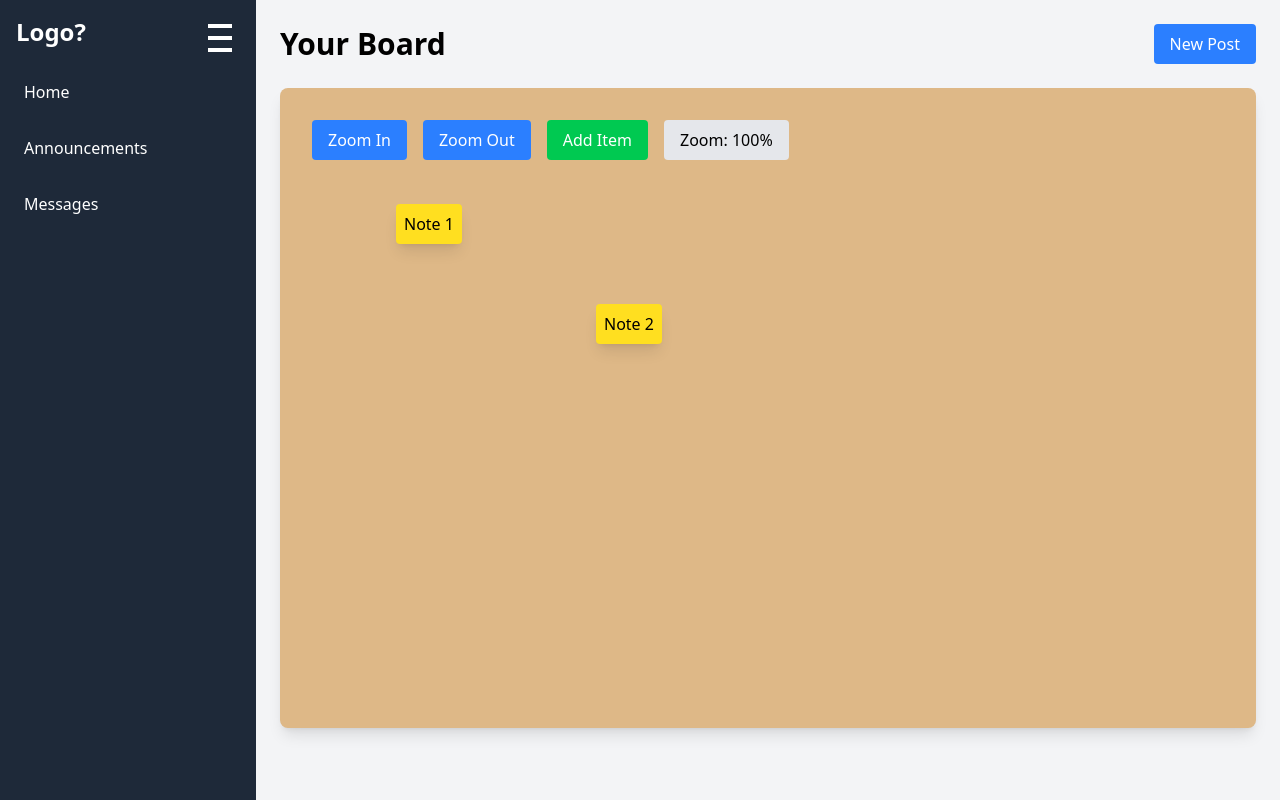
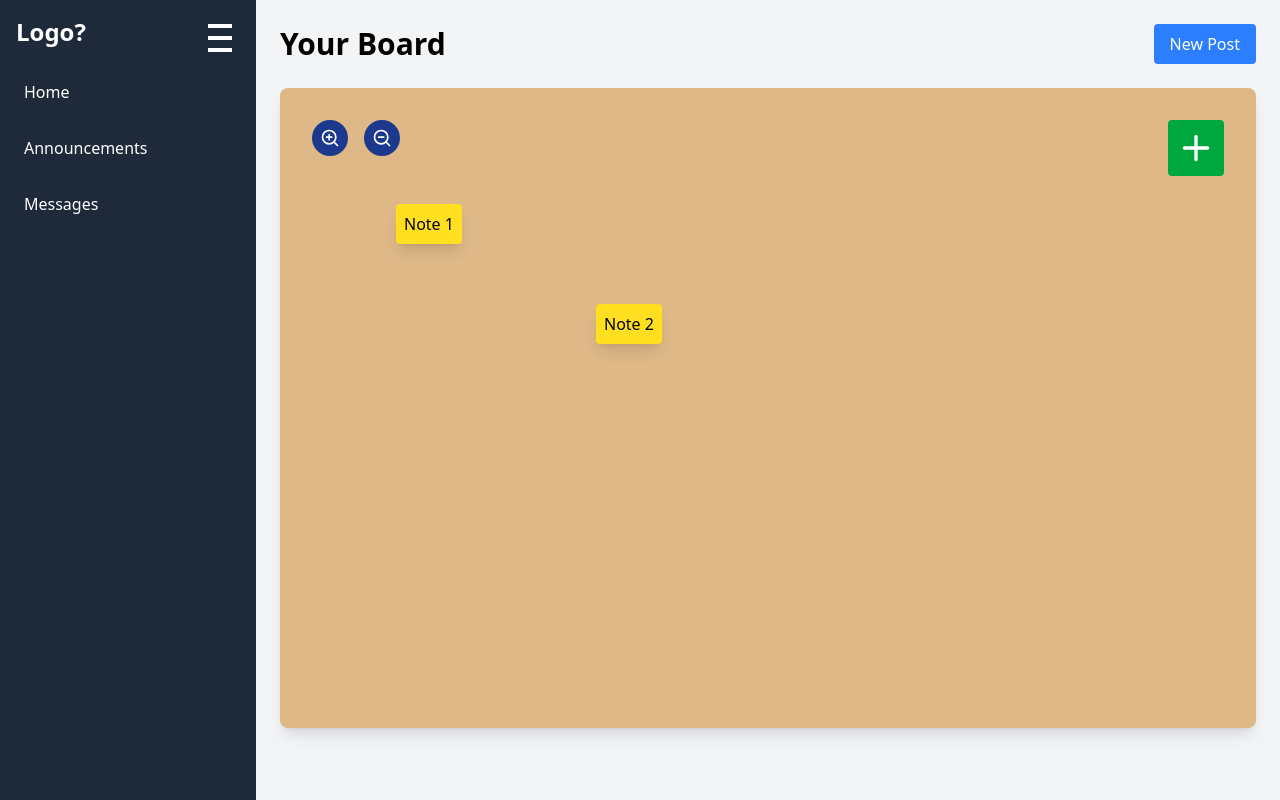
Before and after one commit to beng2004/HackTCNJ-2025, a React (Vite) app: page / in a window 1280 px wide. Built offline with nearby package versions, Linux system fonts and the light colour scheme.

Commit message:
update board UI

```diff
--- a/package.json
+++ b/package.json
@@ -11,6 +11,7 @@
   },
   "dependencies": {
     "@tailwindcss/vite": "^4.0.8",
+    "lucide-react": "^0.475.0",
     "react": "^19.0.0",
     "react-dom": "^19.0.0"
   },
--- a/src/components/Board.tsx
+++ b/src/components/Board.tsx
@@ -1,4 +1,5 @@
 import { useState, useRef, useEffect } from "react";
+import { Plus, ZoomIn, ZoomOut } from "lucide-react";
 
 const Board = () => {
   const [zoom, setZoom] = useState(1);
@@ -123,25 +124,25 @@ const Board = () => {
       <div className="absolute top-4 left-4 z-10 flex gap-4">
         <button
     onClick={() => handleZoomButton(true)}
-          className="bg-blue-500 text-white px-4 py-2 rounded hover:bg-blue-600"
+    className="bg-blue-900 text-white p-2 rounded-full hover:bg-blue-600"
   >
-          Zoom In
+    <ZoomIn size={20} />
   </button>
   <button
     onClick={() => handleZoomButton(false)}
-          className="bg-blue-500 text-white px-4 py-2 rounded hover:bg-blue-600"
+    className="bg-blue-900 text-white p-2 rounded-full hover:bg-blue-600"
   >
-          Zoom Out
+    <ZoomOut size={20} />
   </button>
+</div>
+
+<div className="absolute top-4 right-4 z-10">
   <button
     onClick={handleAddItem}
-          className="bg-green-500 text-white px-4 py-2 rounded hover:bg-green-600"
+    className="bg-green-600 text-white p-2 rounded-sm hover:bg-green-900"
   >
-          Add Item
+    <Plus size={40} />
   </button>
-        <span className="bg-gray-200 px-4 py-2 rounded">
-          Zoom: {(zoom * 100).toFixed(0)}%
-        </span>
 </div>
 
       {/* Infinite Board */}
```
Also changed, not shown: 1 other file (tests, documents, lock files or other folders). Lines whose indentation alone changed are shown as unchanged.
